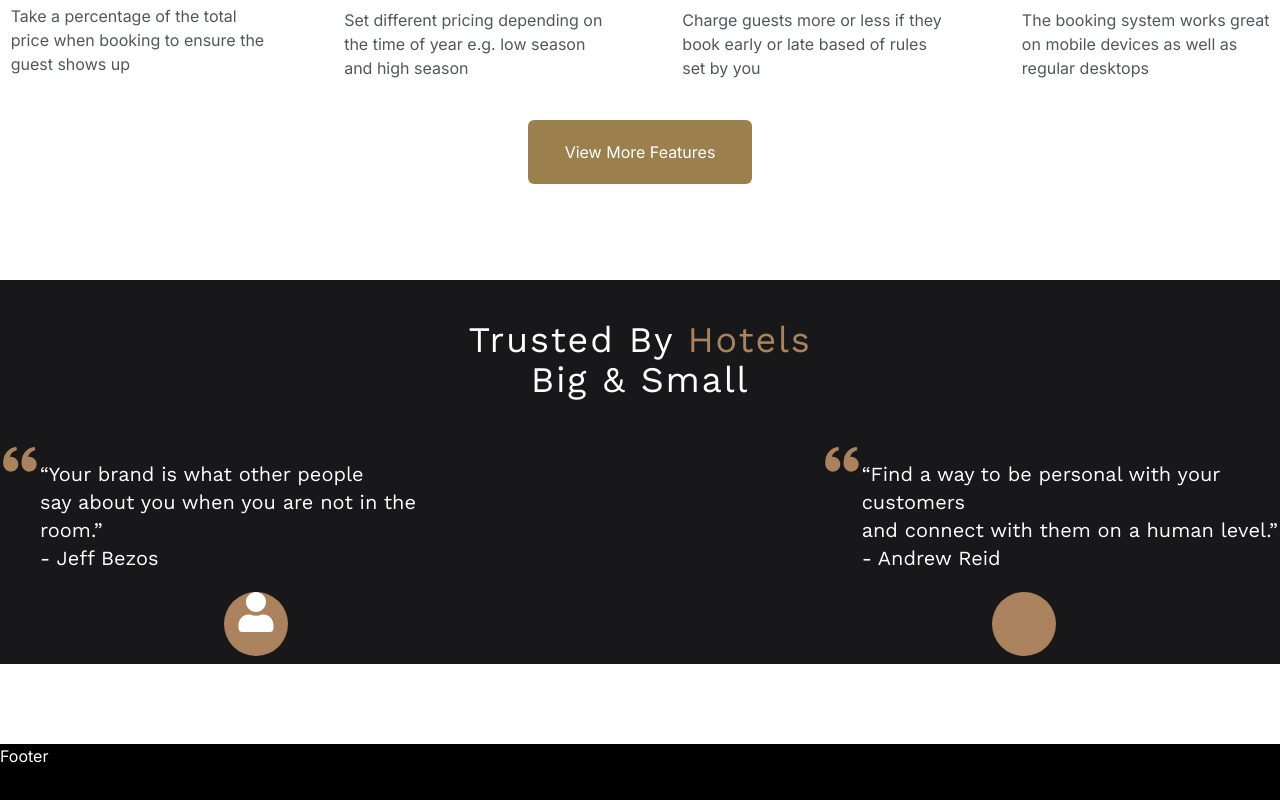
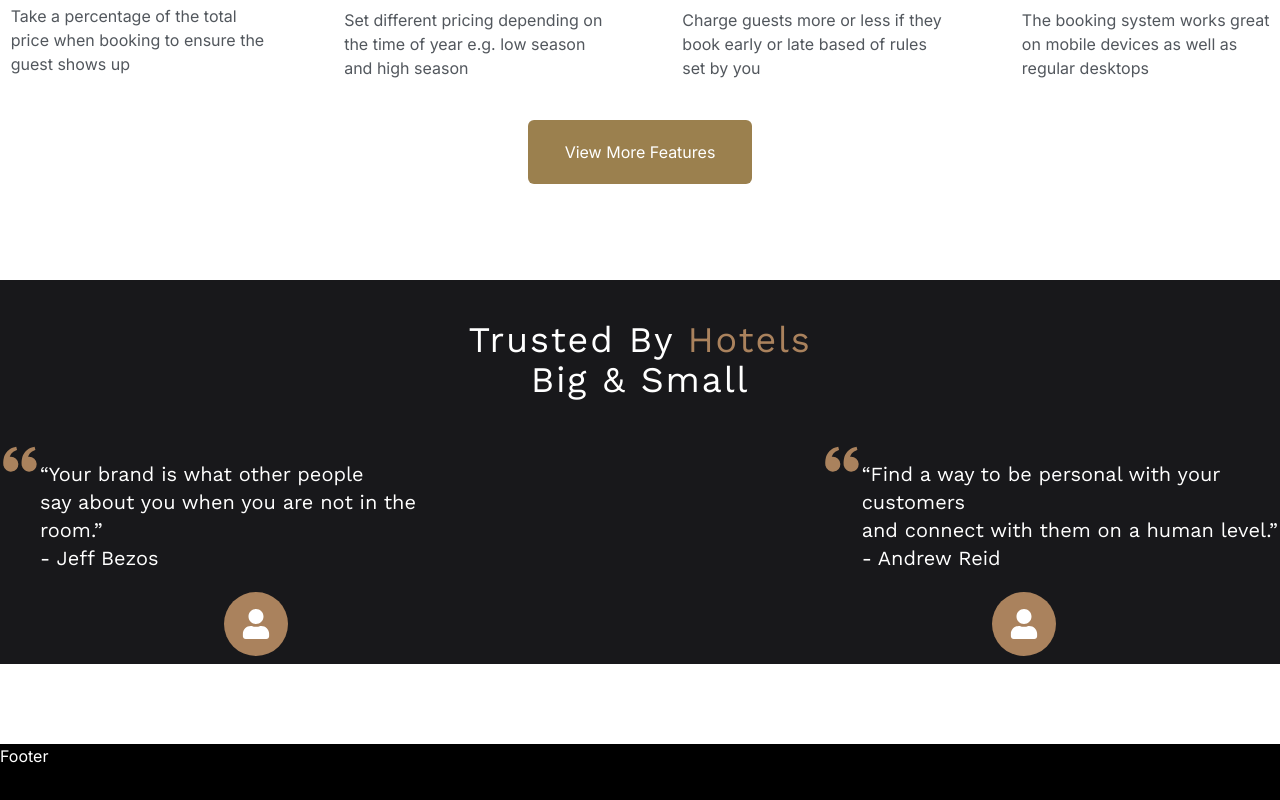
Before and after one commit to Richson-Tech/groove, a Next.js app: page / in a window 1280 px wide. Shown: the part 4631-5431 px from the top of the page. Built offline with nearby package versions, Linux system fonts and the light colour scheme.

Commit message:
new added features

```diff
--- a/src/app/page.jsx
+++ b/src/app/page.jsx
@@ -740,16 +740,14 @@ const page = () => {
             </p>
           </div>
         </div>
-        <div className="flex flex-row justify items-center justify-center gap-96 space-x-80">
-          <div>
-            <div className="w-16 h-16 rounded-full bg-[#AA825D]">
-              <div className="flex flex-row items-center justify-center">
-                <FaUser size={40} className="text-white " />
-              </div>
-            </div>
+        <div className="flex flex-row items-center justify-center gap-96 space-x-80 mb-24">
+          <div className="w-16 h-16 rounded-full bg-[#AA825D] flex justify-center items-center">
+            <FaUser size={30} className="text-white " />
           </div>
           <div className="">
-            <div className="w-16 h-16 rounded-full bg-[#AA825D]"></div>
+            <div className="w-16 h-16 rounded-full bg-[#AA825D] flex justify-center items-center">
+              <FaUser size={30} className="text-white " />
+            </div>
           </div>
         </div>
       </div>
```
